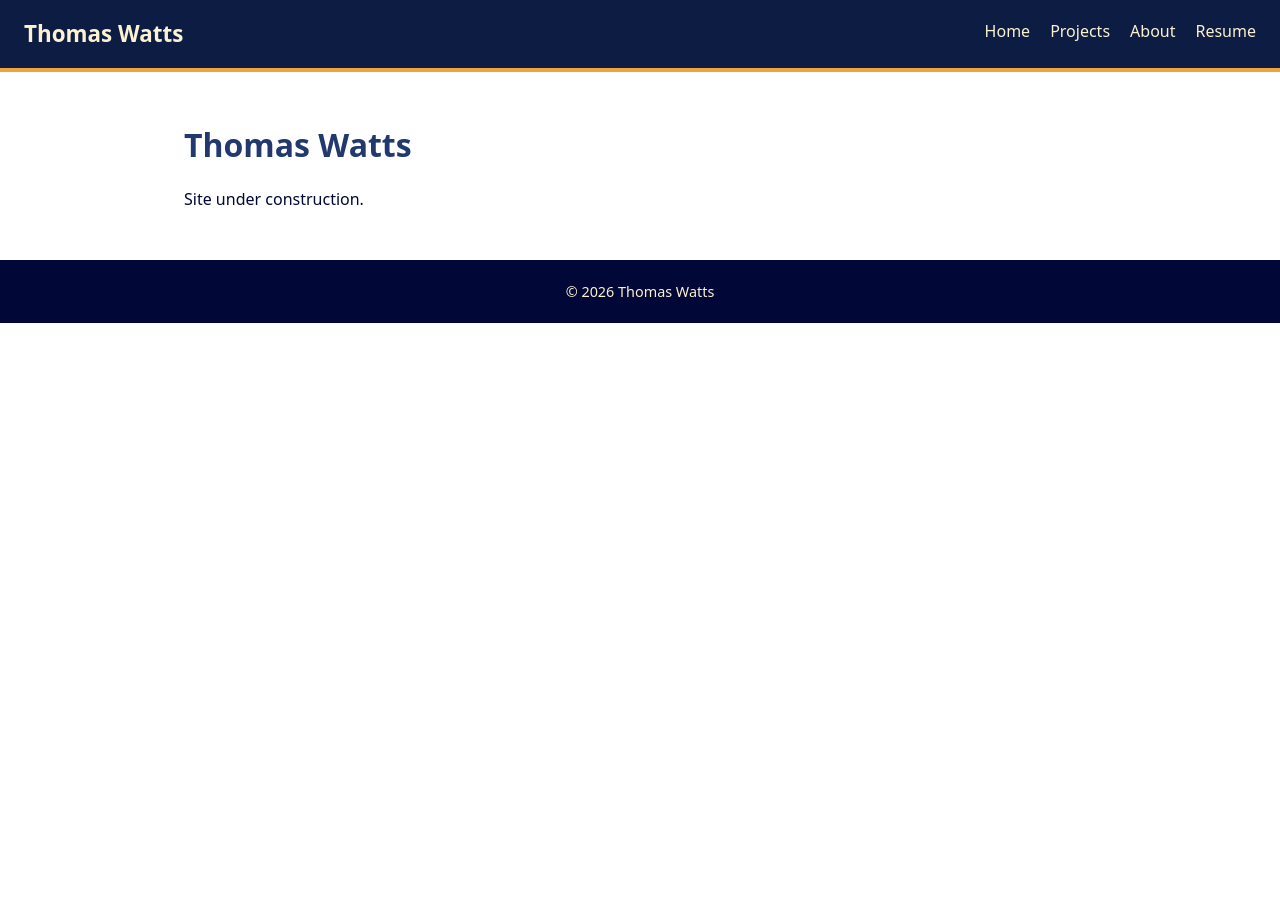
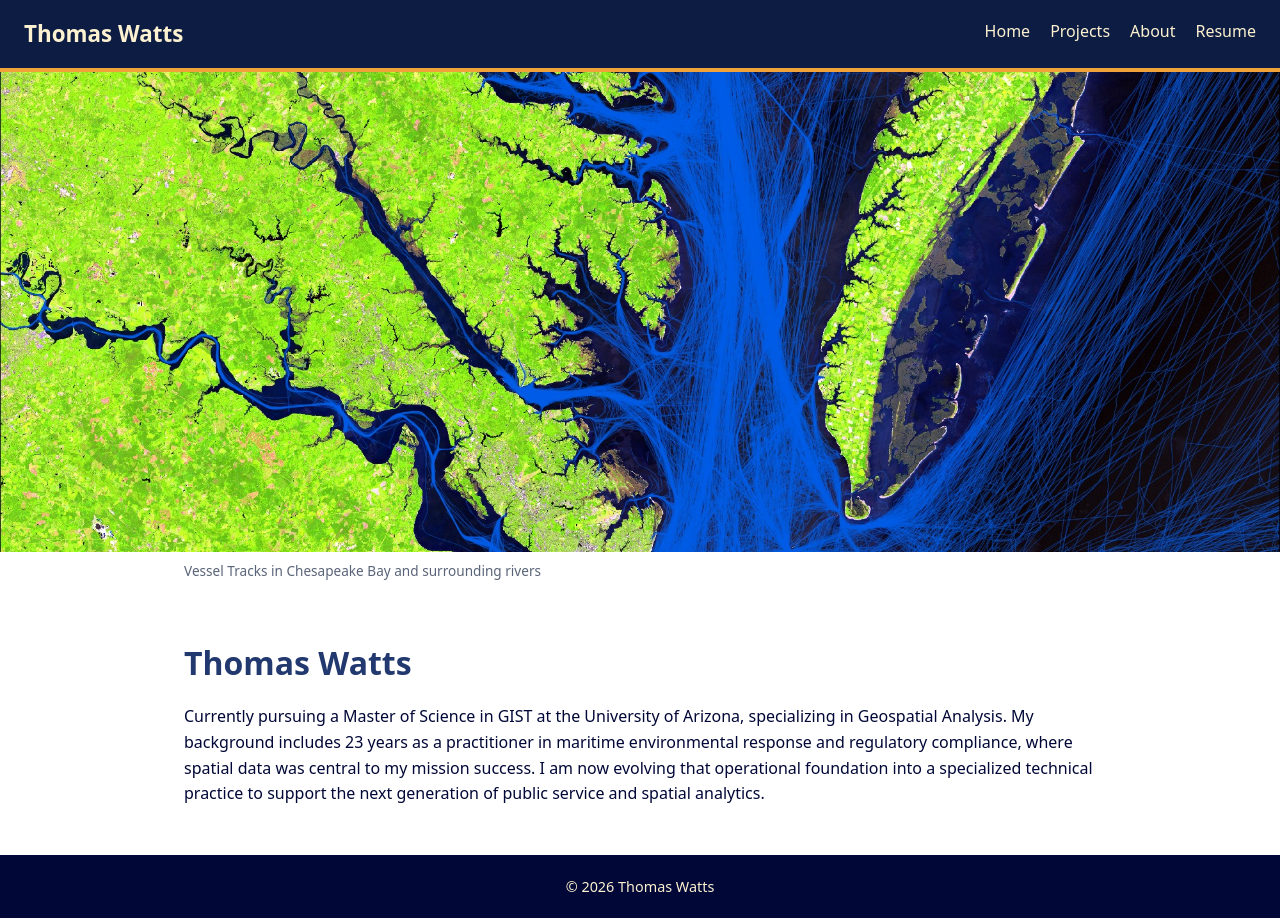
Before and after one commit to tfwatts/tfwatts.github.io, a Jekyll site: the page built from index.md, in a window 1280 px wide. Built offline with Jekyll 4.4.1, drawn with Linux system fonts in a browser that asks for light colours.

Commit message:
Add home banner

```diff
--- a/_layouts/default.html
+++ b/_layouts/default.html
@@ -16,7 +16,14 @@
       <a href="{{ '/resume/' | relative_url }}">Resume</a>
     </nav>
   </header>
-
+  {% if page.banner %}
+  <figure class="page-banner">
+    <img src="{{ page.banner | relative_url }}" alt="{{ page.banner_alt }}">
+    {% if page.banner_caption %}
+    <figcaption>{{ page.banner_caption }}</figcaption>
+    {% endif %}
+  </figure>
+  {% endif %}
   <main class="site-main">
     {{ content }}
   </main>
--- a/assets/css/style.css
+++ b/assets/css/style.css
@@ -77,3 +77,22 @@ img {
   font-size: 0.9rem;
 }
 .site-footer p { margin: 0; }
+
+/* Full-width banner (any page with a banner label) */
+.page-banner {
+  margin: 0;
+}
+.page-banner img {
+  display: block;
+  width: 100%;
+  height: clamp(220px, 40vw, 480px);
+  object-fit: cover;
+  object-position: 55% 50%;
+}
+.page-banner figcaption {
+  max-width: 960px;
+  margin: 0 auto;
+  padding: 0.5rem 1.5rem;
+  font-size: 0.85rem;
+  color: var(--muted);
+}
--- a/index.md
+++ b/index.md
@@ -1,8 +1,11 @@
 ---
 title: Home
 layout: default
+banner: /assets/images/home/banner.jpg
+banner_alt: "AIS Data for Chesapeake Bay, James River, York River for the month of July 2025 overlayed on false color LandSat imagery from Google Earth Engine"
+banner_caption: "Vessel Tracks in Chesapeake Bay and surrounding rivers"
 ---
 
 # Thomas Watts
 
-Site under construction.
+Currently pursuing a Master of Science in GIST at the University of Arizona, specializing in Geospatial Analysis. My background includes 23 years as a practitioner in maritime environmental response and regulatory compliance, where spatial data was central to my mission success. I am now evolving that operational foundation into a specialized technical practice to support the next generation of public service and spatial analytics.
```
Also changed, not shown: assets/images/home/banner.jpg (added).
